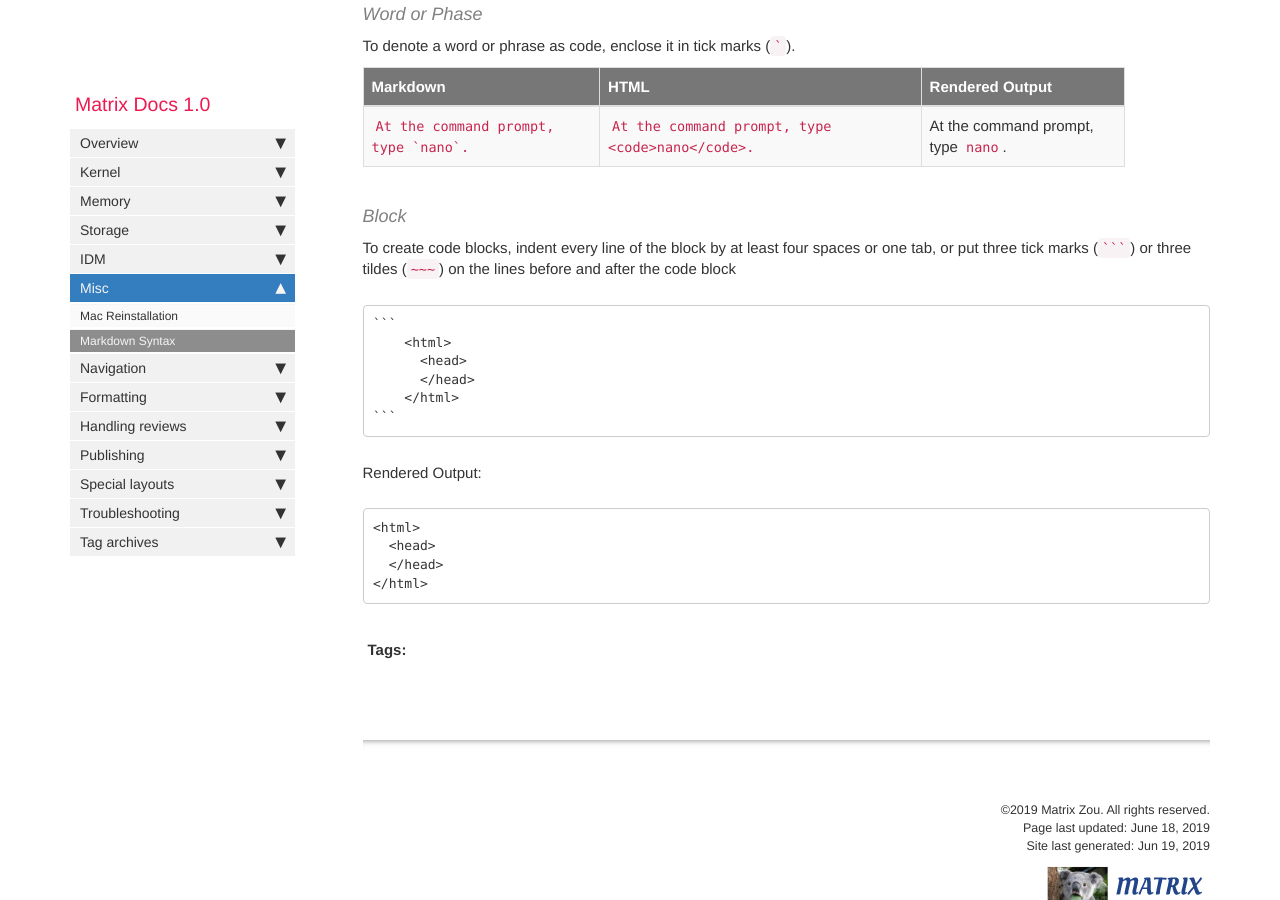
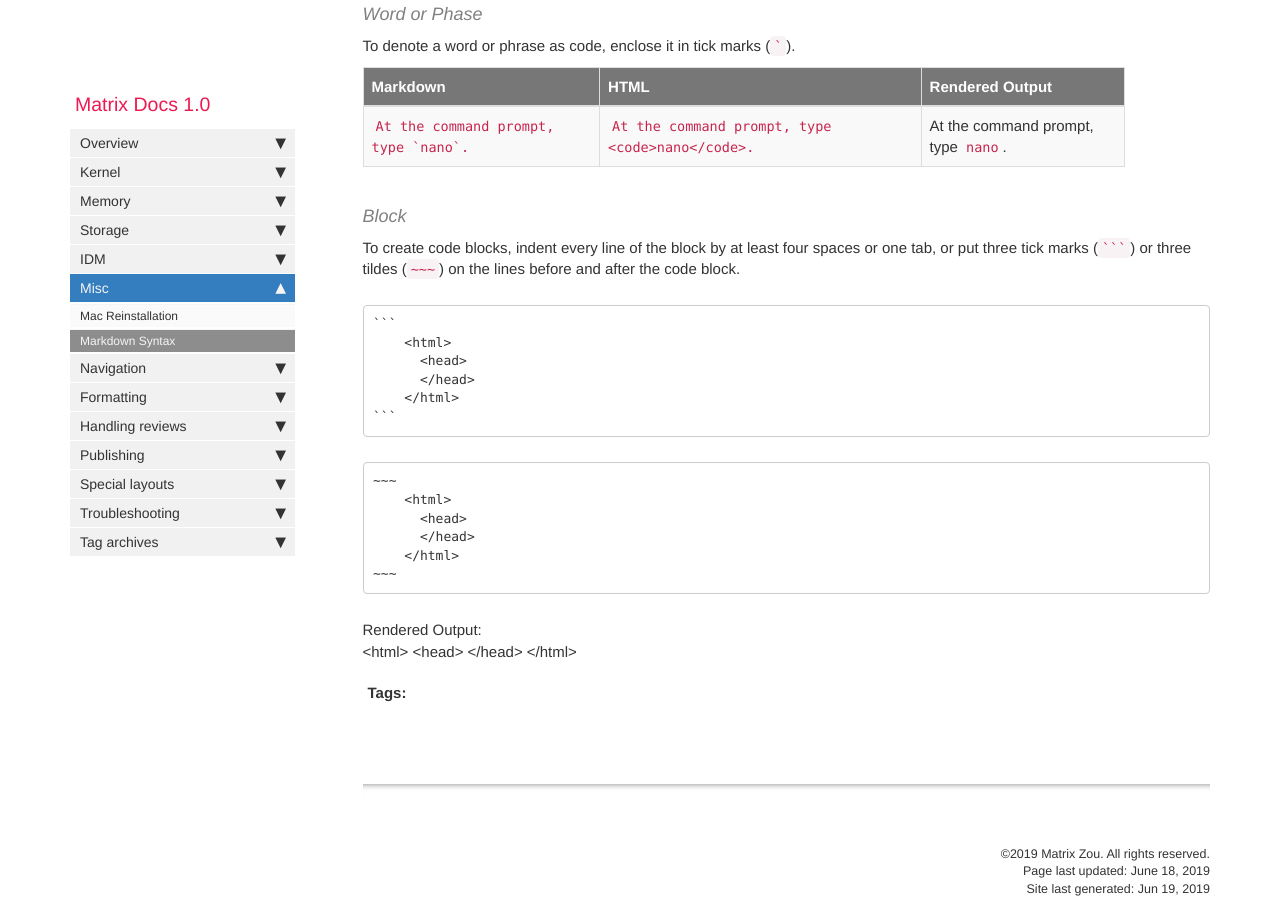
Before and after one commit to matrixzj/documentations, a Jekyll site: the page built from pages/misc/misc_markdown.md, in a window 1280 px wide and 900 px high, scrolled down 4178 px. Built offline with Jekyll 4.4.1, drawn with Linux system fonts in a browser that asks for light colours; comment, search, counter and statistics services are not loaded.

Commit message:
There are 1 files have been modified at 2019-06-19 15:37:52 . 	-rw-r--r-- 1 jzou ops 7540 Jun 19 15:37 pages/misc/misc_markdown.md No files have been added. No files have been deleted. No file type has been changed.

`````diff
--- a/pages/misc/misc_markdown.md
+++ b/pages/misc/misc_markdown.md
@@ -124,8 +124,7 @@ To denote a word or phrase as code, enclose it in tick marks (`` ` ``).
 
 #### Block
 
-To create code blocks, indent every line of the block by at least four spaces or one tab, or put three tick marks (```` ``` ````) or three tildes (`~~~`) on the lines before and after the code block
-
+To create code blocks, indent every line of the block by at least four spaces or one tab, or put three tick marks (```` ``` ````) or three tildes (`~~~`) on the lines before and after the code block.
 ````
 ```
     <html>
@@ -135,12 +134,18 @@ To create code blocks, indent every line of the block by at least four spaces or
 ```
 ````
 
+````
+~~~
+    <html>
+      <head>
+      </head>
+    </html>
+~~~
+````
 Rendered Output:
-
     <html>
       <head>
       </head>
     </html>
 
-
 {% include links.html %}
`````
